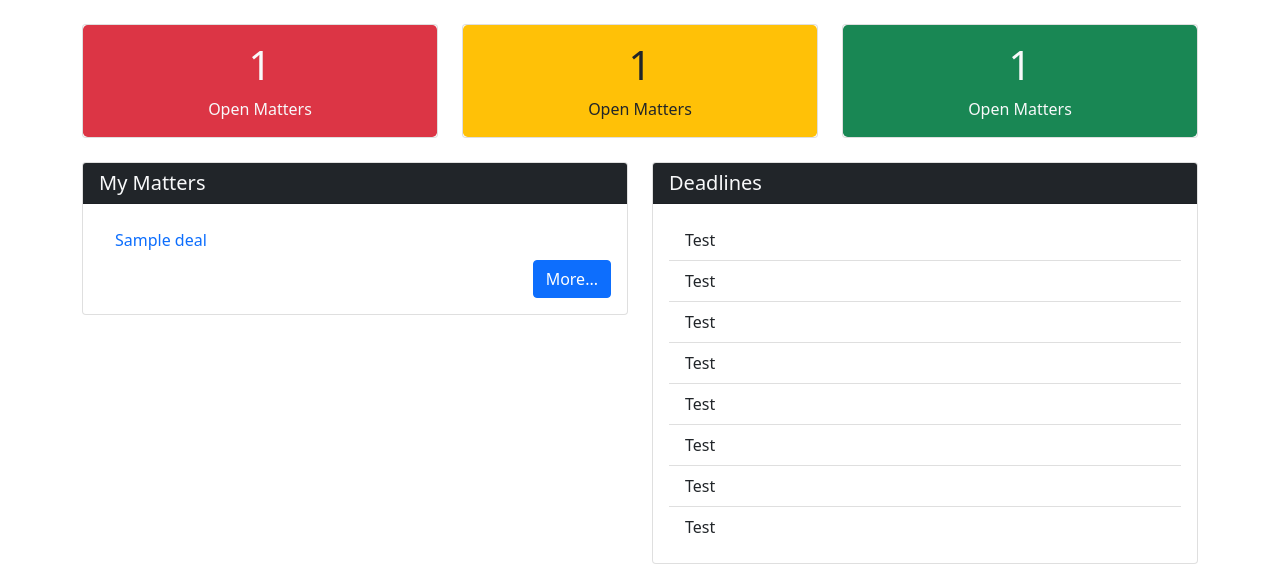
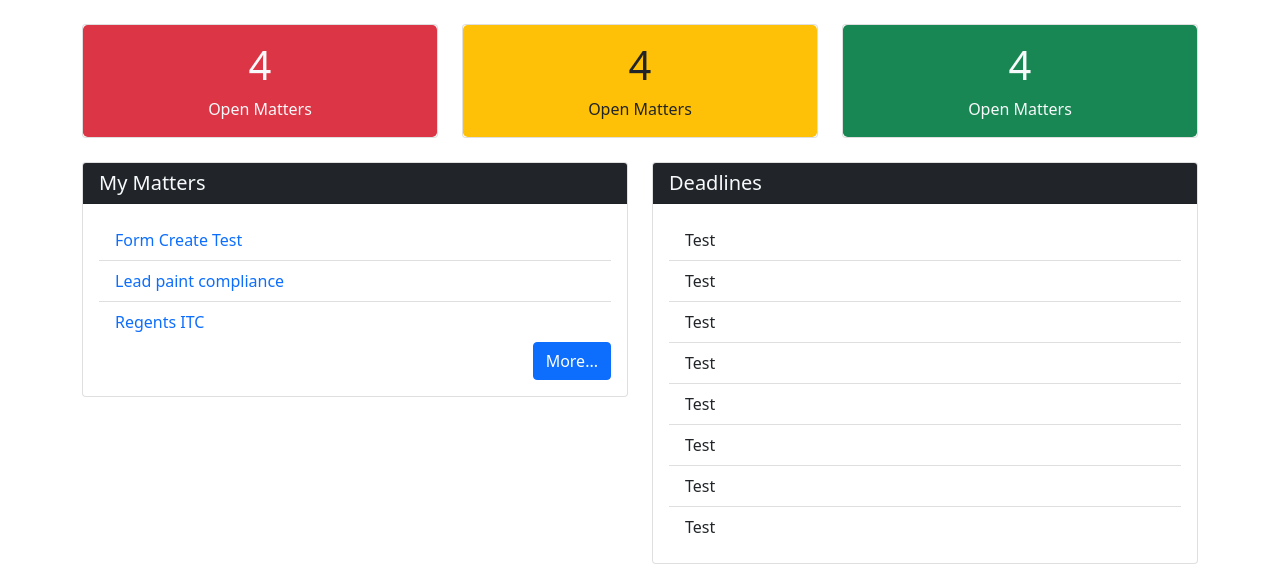
Before and after one commit to RutabagaLabs/Darrow, a Django app: page /matters/ in a window 1280 px wide. Shown: the part 76-658 px from the top of the page. Run offline with Django 3.2, Linux system fonts and the light colour scheme; a user stored in the database is signed in; data comes from the database, SQL or seed files in the repository; both versions use the stored data as it was after the commit; tables that the repository leaves empty hold one stand-in row (values such as "Sample post").

Commit message:
Implemented multiple paths for detail pages

```diff
--- a/matters/templates/matters/dashboard.html
+++ b/matters/templates/matters/dashboard.html
@@ -86,9 +86,19 @@
         <div class="card-body">
           <ul class="list-group list-group-flush">
             {% for matter in my_matters %}
-              <li class="list-group-item">
-              <a class="text-decoration-none" href="{% url 'matters:deal-detail' matter.pk %}">{{matter.name}}</a>
-              </li>
+              {% if matter.type == 'Dispute' %}
+                <li class="list-group-item">
+                <a class="text-decoration-none" href="{% url 'matters:dispute-detail' matter.pk %}">{{matter.name}}</a>
+                </li>
+              {% elif matter.type == 'Advice' %}
+                <li class="list-group-item">
+                <a class="text-decoration-none" href="{% url 'matters:advice-detail' matter.pk %}">{{matter.name}}</a>
+                </li>
+              {% elif matter.type == 'Deal' %}
+                <li class="list-group-item">
+                <a class="text-decoration-none" href="{% url 'matters:deal-detail' matter.pk %}">{{matter.name}}</a>
+                </li>
+              {% endif %}
             {% endfor %}
           </ul>
           <div class="d-grid gap-2 d-md-flex justify-content-md-end">
--- a/matters/templates/matters/deal_detail.html
+++ b/matters/templates/matters/deal_detail.html
@@ -25,7 +25,7 @@
           </ul>
         </li>
         <li class="nav-item">
-          <a class="nav-link active" aria-current="page" href="#">My Matters</a>
+          <a class="nav-link active" aria-current="page" href="{% url 'matters:my-matters' %}">My Matters</a>
         </li>
         <li class="nav-item">
           <a class="nav-link disabled" href="#" tabindex="-1" aria-disabled="true">Disabled</a>
--- a/matters/templates/matters/dispute_detail.html
+++ b/matters/templates/matters/dispute_detail.html
@@ -25,7 +25,7 @@
           </ul>
         </li>
         <li class="nav-item">
-          <a class="nav-link active" aria-current="page" href="#">My Matters</a>
+          <a class="nav-link active" aria-current="page" href="{% url 'matters:my-matters' %}">My Matters</a>
         </li>
         <li class="nav-item">
           <a class="nav-link disabled" href="#" tabindex="-1" aria-disabled="true">Disabled</a>
--- a/matters/views.py
+++ b/matters/views.py
@@ -40,10 +40,10 @@
     def get_queryset(self):
         my_teams = Team.objects.filter(team_lead = self.request.user)
         team_members = User.objects.filter(team__in = my_teams)
-        q1 = Dispute.objects.filter(main_assignee__in = team_members).values_list("name", "main_assignee", "type")
-        q2 = Advice.objects.filter(main_assignee__in = team_members).values_list("name", "main_assignee", "type")
-        q3 = Deal.objects.filter(main_assignee__in = team_members).values_list("name", "main_assignee", "type")
-        team_matters = q1.union(q2).union(q3).order_by('main_assignee') and Advice.objects.filter(main_assignee__in = team_members).order_by('main_assignee') and Deal.objects.filter(main_assignee__in = team_members).order_by('main_assignee')
+        q1 = Dispute.objects.filter(main_assignee__in = team_members).values("name", "main_assignee", "type", "pk")
+        q2 = Advice.objects.filter(main_assignee__in = team_members).values("name", "main_assignee", "type", "pk")
+        q3 = Deal.objects.filter(main_assignee__in = team_members).values("name", "main_assignee", "type", "pk")
+        team_matters = q1.union(q2).union(q3).order_by('main_assignee')
         return team_matters
 
 
@@ -192,7 +192,10 @@
     context_object_name = "my_matters"
 
     def get_queryset(self):
-        my_matters = Dispute.objects.filter(main_assignee = self.request.user) and Advice.objects.filter(main_assignee = self.request.user) and Deal.objects.filter(main_assignee = self.request.user)
+        q1 = Dispute.objects.filter(main_assignee = self.request.user).values("name", "main_assignee", "type", "pk")
+        q2 = Advice.objects.filter(main_assignee = self.request.user).values("name", "main_assignee", "type", "pk")
+        q3 = Deal.objects.filter(main_assignee = self.request.user).values("name", "main_assignee", "type", "pk")
+        my_matters = q1.union(q2).union(q3)
         return my_matters
 
 
```
Also changed, not shown: matters/templates/matters/advice_detail.html (+6 -7 lines), matters/templates/matters/team_matters.html (+13 -3 lines), db.sqlite3.
